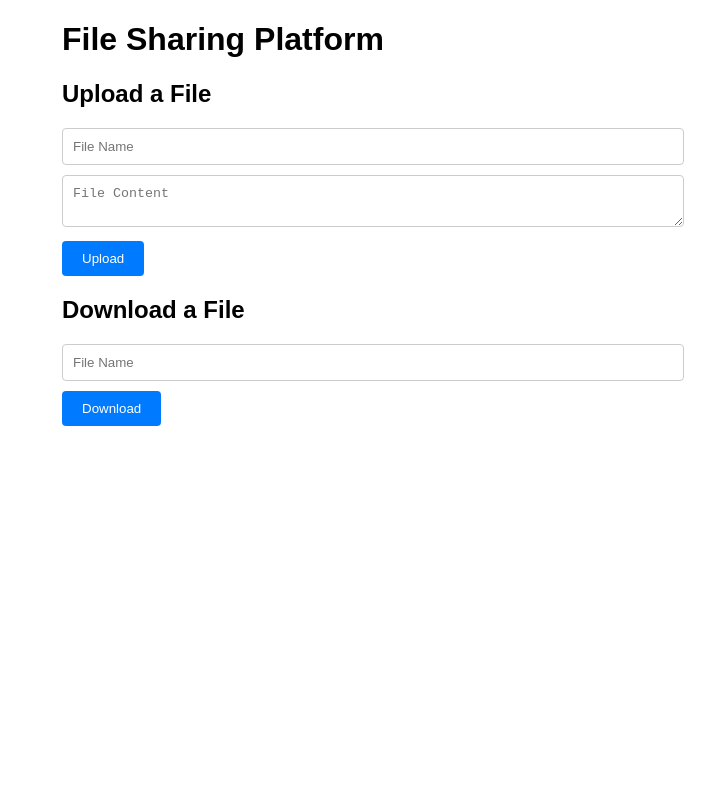
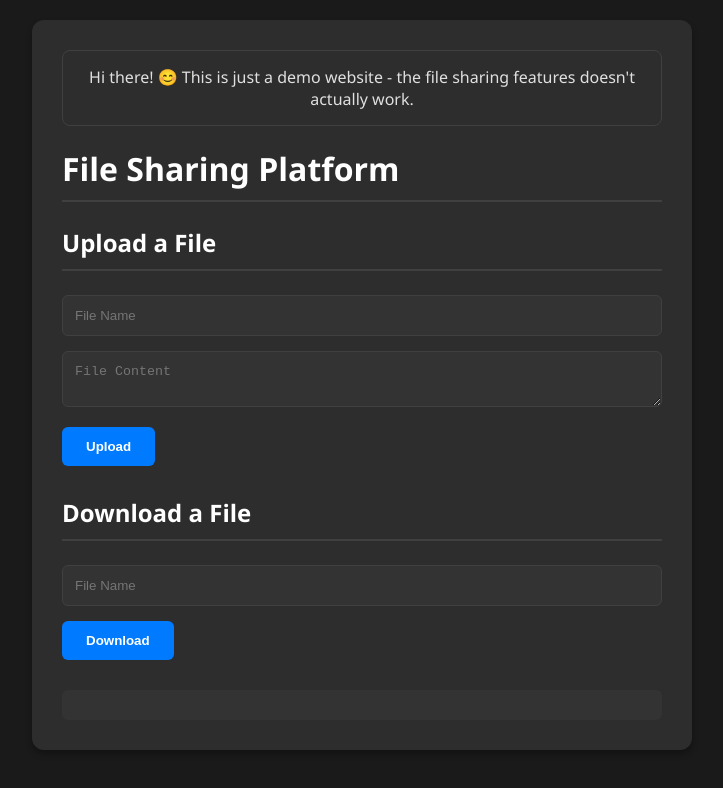
Before and after one commit to nihalnoor01/Turbo-Share, a plain HTML site: page index.html in a window 1280 px wide. Shown: the whole page, without its empty margins (278-1001 px from the left). Drawn offline with Linux system fonts and the light colour scheme.

Commit message:
Update index.html

```diff
--- a/index.html
+++ b/index.html
@@ -6,38 +6,98 @@
   <title>File Sharing Platform</title>
   <style>
     body {
-      font-family: Arial, sans-serif;
-      margin: 20px;
+      font-family: 'Segoe UI', Arial, sans-serif;
+      margin: 0;
+      padding: 20px;
+      background-color: #1a1a1a;
+      color: #e0e0e0;
+      min-height: 100vh;
     }
+
+    .note {
+      background-color: #2d2d2d;
+      padding: 15px;
+      border-radius: 8px;
+      margin-bottom: 20px;
+      text-align: center;
+      font-size: 1rem;
+      color: #e0e0e0;
+      border: 1px solid #404040;
+    }
+
     .container {
       max-width: 600px;
       margin: 0 auto;
+      background-color: #2d2d2d;
+      padding: 30px;
+      border-radius: 12px;
+      box-shadow: 0 4px 6px rgba(0, 0, 0, 0.3);
     }
+
+    h1, h2 {
+      color: #fff;
+      margin-bottom: 1.5rem;
+      border-bottom: 2px solid #404040;
+      padding-bottom: 10px;
+    }
+
     form {
-      margin-bottom: 20px;
+      margin-bottom: 30px;
     }
+
     input[type="text"], textarea {
       width: 100%;
-      padding: 10px;
-      margin-bottom: 10px;
-      border: 1px solid #ccc;
-      border-radius: 4px;
+      padding: 12px;
+      margin-bottom: 15px;
+      border: 1px solid #404040;
+      border-radius: 6px;
+      background-color: #333;
+      color: #fff;
+      box-sizing: border-box;
+      transition: border-color 0.3s ease;
     }
+
+    input[type="text"]:focus, textarea:focus {
+      outline: none;
+      border-color: #007bff;
+      box-shadow: 0 0 0 2px rgba(0, 123, 255, 0.25);
+    }
+
     button {
-      padding: 10px 20px;
+      padding: 12px 24px;
       background-color: #007bff;
       color: white;
       border: none;
-      border-radius: 4px;
+      border-radius: 6px;
       cursor: pointer;
+      font-weight: 600;
+      transition: all 0.3s ease;
     }
+
     button:hover {
       background-color: #0056b3;
+      transform: translateY(-1px);
+    }
+
+    button:active {
+      transform: translateY(0);
+    }
+
+    #downloadResult {
+      margin-top: 20px;
+      padding: 15px;
+      background-color: #333;
+      border-radius: 6px;
+      word-wrap: break-word;
     }
   </style>
 </head>
 <body>
   <div class="container">
+    <div class="note">
+      Hi there! 😊 This is just a demo website - the file sharing features doesn't actually work.
+    </div>
+
     <h1>File Sharing Platform</h1>
 
     <!-- Upload Form -->
@@ -56,10 +116,11 @@
     </form>
 
     <!-- Download Result -->
-    <div id="downloadResult" style="margin-top: 20px;"></div>
+    <div id="downloadResult"></div>
   </div>
 
   <script>
+    // Your existing JavaScript code remains the same
     const apiUrl = '<Your api url>';//Replace with your api endpoint
 
     // Upload File
@@ -95,44 +156,35 @@
       try {
         const response = await fetch(`${apiUrl}?fileName=${fileName}`);
         if (response.ok) {
-      const result = await response.json(); // Parse the JSON response
+          const result = await response.json();
 
-      // Check if the response is base64-encoded
           if (result.isBase64Encoded) {
-        // Decode the base64-encoded body
             const fileContent = atob(result.body);
-
-        // Get the content type and disposition from the headers
             const contentType = result.headers['Content-Type'];
             const contentDisposition = result.headers['Content-Disposition'];
 
-        // Extract the filename from the Content-Disposition header (if available)
             let downloadFileName = fileName;
             if (contentDisposition && contentDisposition.includes('filename=')) {
               downloadFileName = contentDisposition.split('filename=')[1].trim();
             }
 
-        // Handle the file based on its type
             if (contentType.startsWith('image/')) {
-          // Display the image
               const img = document.createElement('img');
               img.src = `data:${contentType};base64,${result.body}`;
               document.getElementById('downloadResult').innerHTML = '';
               document.getElementById('downloadResult').appendChild(img);
             } else {
-          // Trigger a file download for non-image files
               const blob = new Blob([fileContent], { type: contentType });
               const url = URL.createObjectURL(blob);
               const a = document.createElement('a');
               a.href = url;
-          a.download = downloadFileName; // Use the filename from the headers or user input
+              a.download = downloadFileName;
               document.body.appendChild(a);
               a.click();
               document.body.removeChild(a);
               URL.revokeObjectURL(url);
             }
           } else {
-        // Handle non-base64 responses (if applicable)
             document.getElementById('downloadResult').innerText = `File Content:\n${result.body}`;
           }
         } else {
@@ -143,7 +195,6 @@
         alert('An error occurred while downloading the file.');
       }
     });
-
   </script>
 </body>
 </html>
```
Lines whose indentation alone changed are shown as unchanged.
